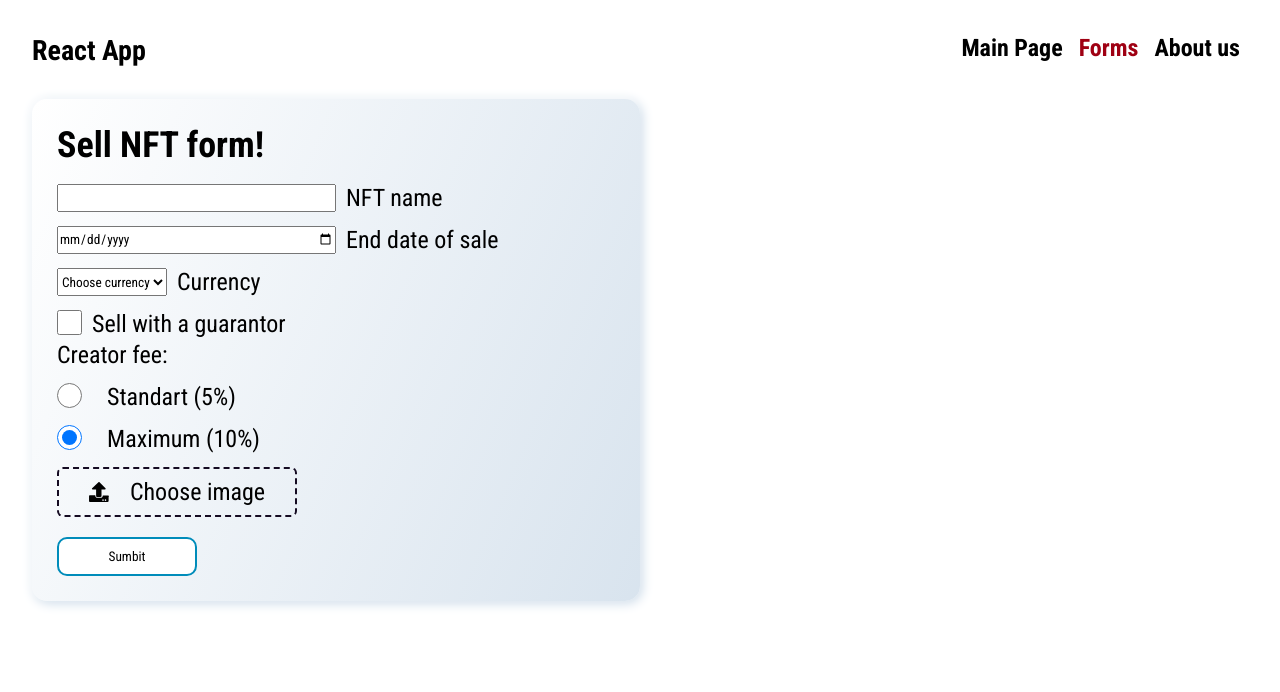
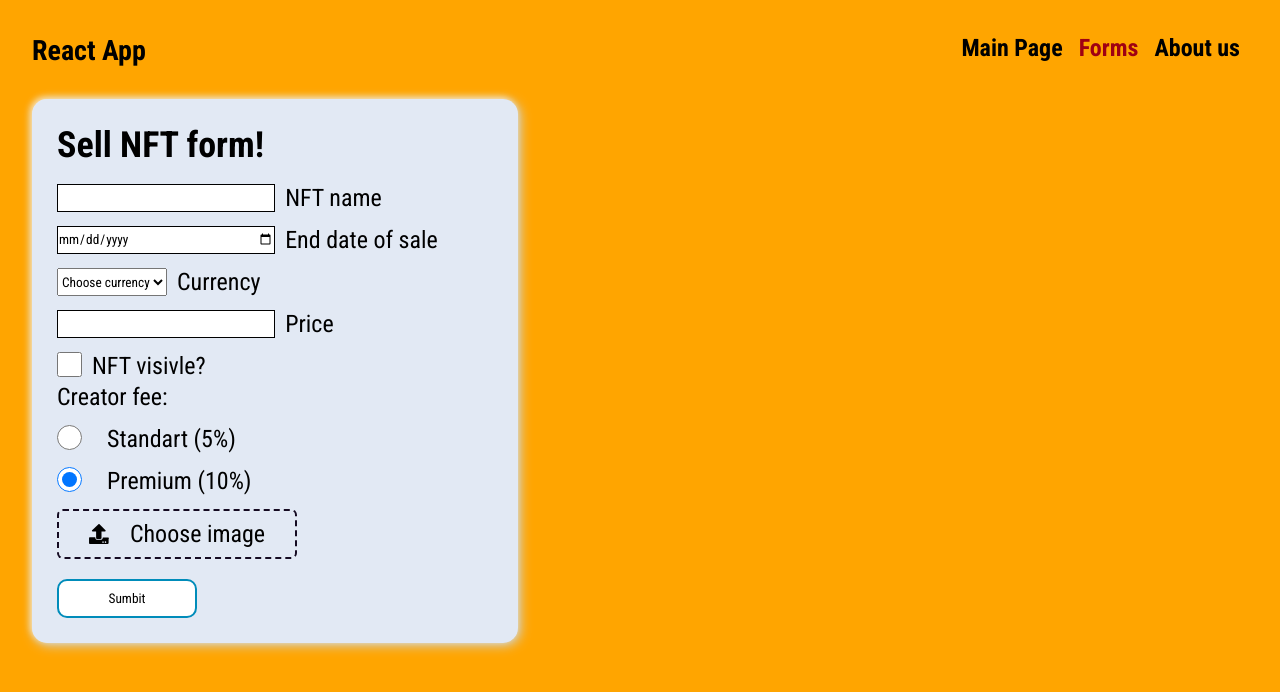
Before and after one commit to HuffPuffTuff/rss-react, a React (Vite) app: page /forms in a window 1280 px wide. Shown: the top 692 px of the page. Built offline with nearby package versions, Linux system fonts and the light colour scheme.

Commit message:
feat: add cardList after form

```diff
--- a/src/components/app/app.scss
+++ b/src/components/app/app.scss
@@ -2,4 +2,7 @@
   max-width: 1280px;
   margin: 0 auto;
   padding: 2rem;
+  min-height: 100vh;
+  height: 100%;
+  background-color: orange;
 }
--- /dev/null
+++ b/src/components/cardList/CardList.tsx
@@ -0,0 +1,37 @@
+import React, { Component } from 'react';
+import { IFormData } from 'types/formTypes';
+
+import './cardList.scss';
+
+interface IProps {
+  items: IFormData[];
+}
+
+export default class FormsList extends Component<IProps> {
+  constructor(props: IProps) {
+    super(props);
+  }
+
+  render() {
+    const elements = this.props.items.map((card, i) => {
+      const { image, name, date, visible, fee, currency, price } = card;
+
+      return (
+        <li className="list__item" key={i}>
+          <div className="list__item-inner">
+            {image ? <img src={image} alt="" /> : null}
+            <p>{name}</p>
+            <p>End date: {date}</p>
+            <p>Visible: {visible ? 'Yes' : 'No'}</p>
+            <p>Fee: {fee}</p>
+            <p>
+              Price: {price} {currency}
+            </p>
+          </div>
+        </li>
+      );
+    });
+
+    return <ul className="card-list">{elements}</ul>;
+  }
+}
--- /dev/null
+++ b/src/components/cardList/cardList.scss
@@ -0,0 +1,30 @@
+@import '../../styles/variables.scss';
+
+.card-list {
+  display: flex;
+  align-items: flex-start;
+  justify-content: space-between;
+  flex-wrap: wrap;
+  row-gap: 10px;
+
+  .list__item {
+    background: $blue-gradient;
+    box-shadow: $box-shadow;
+    border-radius: 15px;
+    display: block;
+
+    &-inner {
+      padding: 12px 15px;
+      background-color: $bg-inner;
+      border-radius: 15px;
+      display: flex;
+      flex-direction: column;
+      gap: 0.5em;
+
+      img {
+        width: 130px;
+        border-radius: 15px;
+      }
+    }
+  }
+}
--- a/src/components/comic/Comic.tsx
+++ b/src/components/comic/Comic.tsx
@@ -17,6 +17,7 @@ export default class Comic extends Component<IProps> {
 
     return (
       <li className="comics__item">
+        <div className="comics__item-inner">
           <img src={thumbnail} className="comics__item-img" alt="comic image"></img>
           <div className="comics__item-info">
             <p className="comics__item-title">{title}</p>
@@ -27,6 +28,7 @@ export default class Comic extends Component<IProps> {
             </div>
           </div>
           <p className="comics__item-description">{descr}</p>
+        </div>
       </li>
     );
   }
--- a/src/components/comic/comic.scss
+++ b/src/components/comic/comic.scss
@@ -1,11 +1,9 @@
+@import '../../styles/variables.scss';
+
 .comics__item {
-  position: relative;
-  display: flex;
-  background: linear-gradient(-67deg, rgba(200, 216, 231, 0.7), rgba(255, 255, 255, 0.8));
-  border: 1px solid black;
+  background: $blue-gradient;
   border-radius: 10px;
-  box-shadow: -2px -2px 6px rgba(255, 255, 255, 0.6), 2px 2px 12px #c8d8e7;
-
+  box-shadow: $box-shadow;
   transition: all 0.35s linear;
 
   &-img {
@@ -52,6 +50,13 @@
     color: aliceblue;
   }
 
+  &-inner {
+    border-radius: 10px;
+    position: relative;
+    border: 1px solid black;
+    background-color: $bg-inner;
+    display: flex;
+
     &:hover {
       background: linear-gradient(-67deg, rgba(9, 10, 10, 0.7), rgba(17, 15, 15, 0.8));
 
@@ -70,3 +75,4 @@
       }
     }
   }
+}
--- a/src/components/forms/Forms.tsx
+++ b/src/components/forms/Forms.tsx
@@ -16,10 +16,11 @@ export default class Forms extends Component<IProps> {
       textRef: createRef(),
       dateRef: createRef(),
       currencyRef: createRef(),
-      guarantorRef: createRef(),
+      visibleRef: createRef(),
       standartDeliveryRef: createRef(),
       fastDeliveryRef: createRef(),
       imageRef: createRef(),
+      priceRef: createRef(),
     };
   }
 
@@ -28,51 +29,54 @@ export default class Forms extends Component<IProps> {
       textRef,
       dateRef,
       currencyRef,
-      guarantorRef,
+      visibleRef,
       standartDeliveryRef,
       fastDeliveryRef,
       imageRef,
+      priceRef,
     } = this.formRefs;
 
     const { errors, updateCards } = this.props;
 
+    console.log('form render');
     return (
       <form
         className="form"
         onSubmit={(e) => {
           e.preventDefault();
           updateCards({
-            name: textRef.current?.value,
-            date: dateRef.current?.value,
-            currency: currencyRef.current?.value,
-            guarantor: !!guarantorRef.current?.checked,
-            delivery: standartDeliveryRef.current?.checked
+            name: textRef.current?.value || '',
+            date: dateRef.current?.value || '',
+            currency: currencyRef.current?.value || '',
+            price: priceRef.current?.value || '',
+            visible: !!visibleRef.current?.checked,
+            fee: standartDeliveryRef.current?.checked
               ? standartDeliveryRef.current.value
-              : fastDeliveryRef.current?.value,
+              : fastDeliveryRef.current?.checked
+              ? fastDeliveryRef.current.value
+              : '',
+
             image:
               imageRef.current?.files && imageRef.current?.files?.length > 0
                 ? URL.createObjectURL(imageRef.current.files[0])
-                : null,
+                : '',
           });
         }}
       >
+        <div className="form-inner">
           <h2>Sell NFT form!</h2>
           <label>
-          <input type="text" ref={textRef} required />
+            <input type="text" ref={textRef} maxLength={15} />
             NFT name
           </label>
-
           {errors?.nameErr ? <div className="form__error">{errors?.nameErr}</div> : null}
-
           <label>
-          <input type="date" ref={dateRef} required />
+            <input type="date" ref={dateRef} />
             End date of sale
           </label>
-
           {errors?.dateErr ? <div className="form__error">{errors?.dateErr}</div> : null}
-
           <label htmlFor="currency">
-          <select id="currency" ref={currencyRef} required>
+            <select id="currency" ref={currencyRef}>
               <option value="">Choose currency</option>
               <option value="USDT">USDT</option>
               <option value="BTC">BTC</option>
@@ -80,9 +84,18 @@ export default class Forms extends Component<IProps> {
             </select>
             Currency
           </label>
+          {errors?.currencyErr ? <div className="form__error">{errors?.currencyErr}</div> : null}
+
           <label>
-          <input type="checkbox" ref={guarantorRef} />
-          Sell with a guarantor
+            <input type="number" ref={priceRef} />
+            Price
+          </label>
+
+          {errors?.priceErr ? <div className="form__error">{errors?.priceErr}</div> : null}
+
+          <label>
+            <input type="checkbox" ref={visibleRef} />
+            NFT visivle?
           </label>
           <div>
             <p>Creator fee:</p>
@@ -91,11 +104,16 @@ export default class Forms extends Component<IProps> {
               Standart (5%)
             </label>
             <label>
-            <input ref={fastDeliveryRef} type="radio" name="radio" value="maximum" defaultChecked />
-            Maximum (10%)
+              <input
+                ref={fastDeliveryRef}
+                type="radio"
+                name="radio"
+                value="premium"
+                defaultChecked
+              />
+              Premium (10%)
             </label>
           </div>
-
           <div className="upload-file__wrapper">
             <input
               name="files[]"
@@ -104,7 +122,6 @@ export default class Forms extends Component<IProps> {
               accept="image/*"
               type="file"
               ref={imageRef}
-            required
             />
             <label className="upload-file__label" htmlFor="upload-file__input_1">
               <svg
@@ -117,8 +134,9 @@ export default class Forms extends Component<IProps> {
               <span className="upload-file__text">Choose image</span>
             </label>
           </div>
-
+          {errors?.imageErr ? <div className="form__error">{errors?.imageErr}</div> : null}
           <button type="submit">Sumbit</button>
+        </div>
       </form>
     );
   }
--- a/src/components/forms/forms.scss
+++ b/src/components/forms/forms.scss
@@ -1,10 +1,16 @@
+@import '../../styles/variables.scss';
+
 .form {
-  width: 50%;
-  background: linear-gradient(-67deg, rgba(200, 216, 231, 0.7), rgba(255, 255, 255, 0.8));
-  box-shadow: -2px -2px 6px rgba(255, 255, 255, 0.6), 2px 2px 12px #c8d8e7;
-  padding: 25px;
+  background: $blue-gradient;
+  box-shadow: $box-shadow;
   font-size: 1.5em;
   border-radius: 15px;
+
+  &-inner {
+    background-color: $bg-inner;
+    border-radius: 15px;
+    padding: 25px;
+  }
 
   h2 {
     margin-bottom: 0.5em;
@@ -19,6 +25,11 @@
 
   input {
     width: 50%;
+    border: 1px solid black;
+
+    &:invalid {
+      border: 2px solid red;
+    }
   }
 
   button {
@@ -32,10 +43,10 @@
     border-radius: 10px;
     cursor: pointer;
 
-    transition: all .4s linear;
+    transition: all 0.4s linear;
 
     &:hover {
-      background-color: #008CBA;
+      background-color: #008cba;
       color: white;
     }
   }
--- a/src/components/pages/formsPage/FormsPage.tsx
+++ b/src/components/pages/formsPage/FormsPage.tsx
@@ -1,5 +1,7 @@
 import React, { Component } from 'react';
 import Forms from '../../forms/Forms';
+import CardList from '../../cardList/CardList';
+
 import { IErrors, IFormData } from 'types/formTypes';
 
 import './formsPage.scss';
@@ -23,6 +25,7 @@ export default class FormsPage extends Component<object, IState> {
     if (errors.nameErr || errors.dateErr || errors.currencyErr || errors.imageErr) {
       this.setState({ errors });
     } else {
+      console.log(card.image);
       this.setState(({ formCards }) => {
         return { formCards: [...formCards, card], errors: null };
       });
@@ -33,6 +36,7 @@ export default class FormsPage extends Component<object, IState> {
     return (
       <div className="forms-page">
         <Forms updateCards={this.updateCards} errors={this.state.errors} />
+        <CardList items={this.state.formCards} />
       </div>
     );
   }
@@ -44,6 +48,7 @@ const validate = (values: IFormData) => {
     dateErr: null,
     currencyErr: null,
     imageErr: null,
+    priceErr: null,
   };
 
   if (!values.name) {
@@ -55,11 +60,15 @@ const validate = (values: IFormData) => {
   if (!values.date) {
     errors.dateErr = 'Required field';
   } else if (new Date(values.date) < new Date()) {
-    errors.dateErr = 'Invalid date!';
+    errors.dateErr = 'Invalid date, minimum tomorrow!';
   }
 
   if (!values.currency) {
     errors.currencyErr = 'Required field';
+  }
+
+  if (!values.price) {
+    errors.priceErr = 'Required field';
   }
 
   if (!values.image) {
--- a/src/components/pages/formsPage/formsPage.scss
+++ b/src/components/pages/formsPage/formsPage.scss
@@ -1,3 +1,8 @@
+
+
 .forms-page {
   margin-top: 30px;
+  display: grid;
+  grid-template-columns: 40% 1fr;
+  gap: 2em;
 }
--- a/src/styles/styles.scss
+++ b/src/styles/styles.scss
@@ -44,3 +44,7 @@ input::-webkit-inner-spin-button {
   -webkit-appearance: none;
   margin: 0;
 }
+
+body {
+  background-color: orange;
+}
--- /dev/null
+++ b/src/styles/variables.scss
@@ -0,0 +1,3 @@
+$blue-gradient: linear-gradient(-67deg, rgba(200, 216, 231, 0.7), rgba(255, 255, 255, 0.8));
+$box-shadow: -2px -2px 6px rgba(255, 255, 255, 0.6), 2px 2px 12px #c8d8e7;
+$bg-inner: #e2e9f4;
```
Also changed, not shown: src/types/formTypes.ts (+10 -7 lines). Lines whose indentation alone changed are shown as unchanged.
